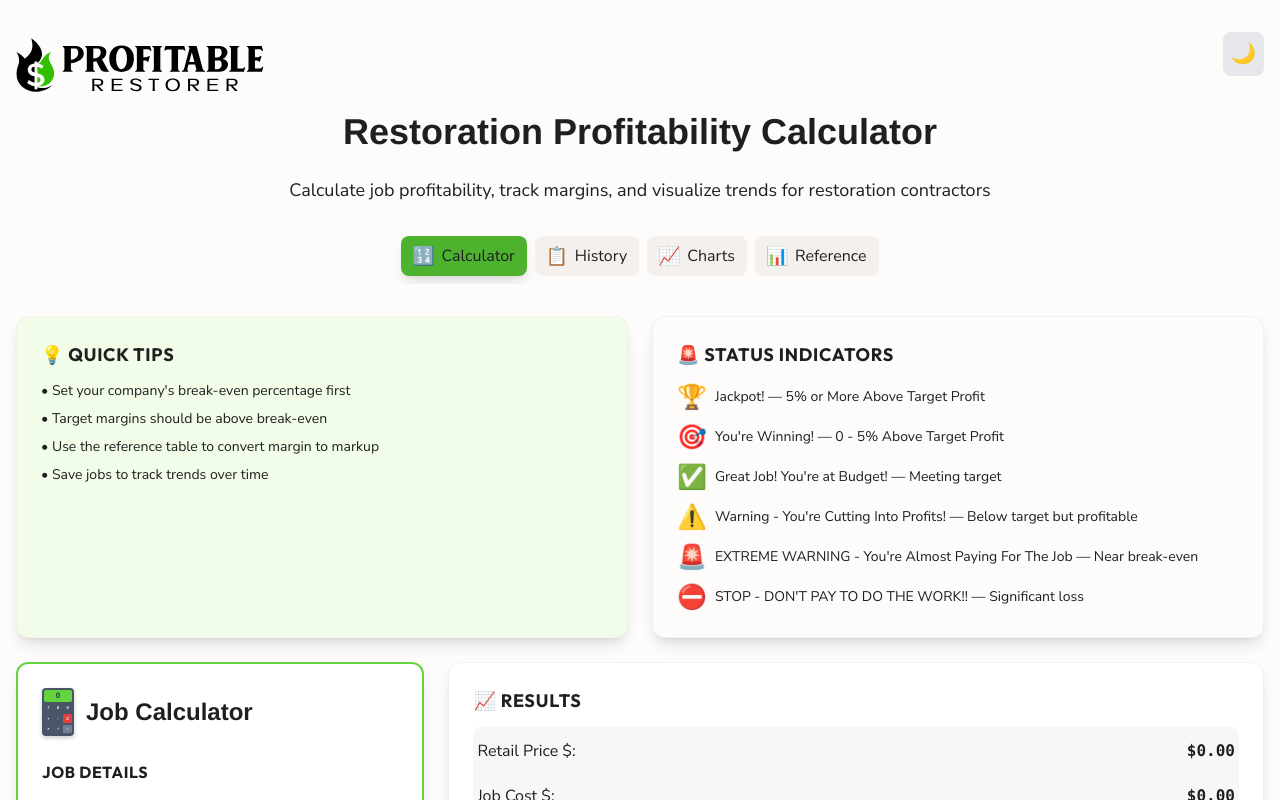
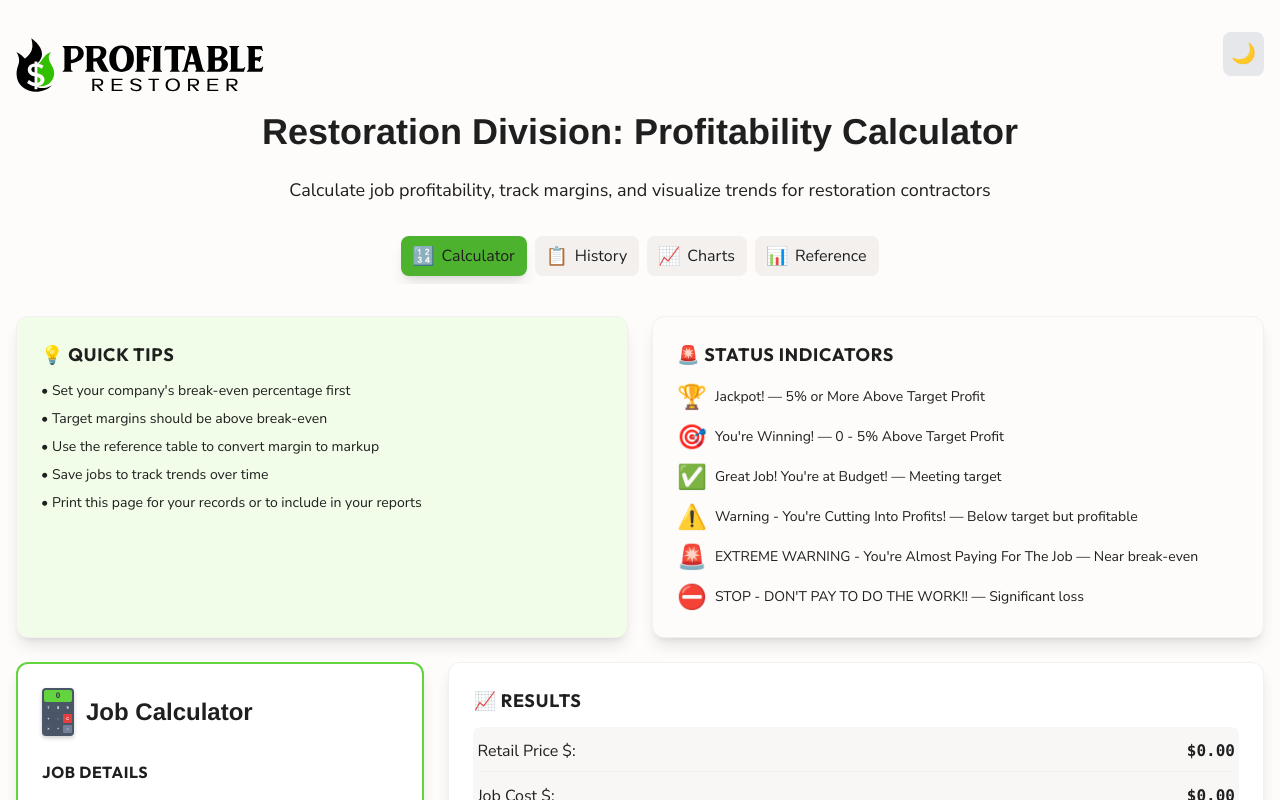
Before and after one commit to KayFernPR/Division-Calculator, a React (Vite) app: page / in a window 1280 px wide. Shown: the top 800 px of the page. Built offline with nearby package versions, Linux system fonts and the light colour scheme.

Commit message:
Update page title and add print tip to Quick Tips section

```diff
--- a/src/App.jsx
+++ b/src/App.jsx
@@ -82,7 +82,7 @@ function App() {
           </div>
           <div className="flex justify-center mb-6">
             <h1 className="text-4xl font-bold font-header text-center whitespace-nowrap" style={{color: '#1F1F1F'}}>
-              Restoration Profitability Calculator
+              Restoration Division: Profitability Calculator
             </h1>
           </div>
           <p className="text-lg text-center" style={{color: '#1F1F1F'}}>
--- a/src/components/Calculator.jsx
+++ b/src/components/Calculator.jsx
@@ -565,6 +565,7 @@ const Calculator = ({ onAddJob }) => {
             <li>• Target margins should be above break-even</li>
             <li>• Use the reference table to convert margin to markup</li>
             <li>• Save jobs to track trends over time</li>
+            <li>• Print this page for your records or to include in your reports</li>
           </ul>
         </div>
 
```
